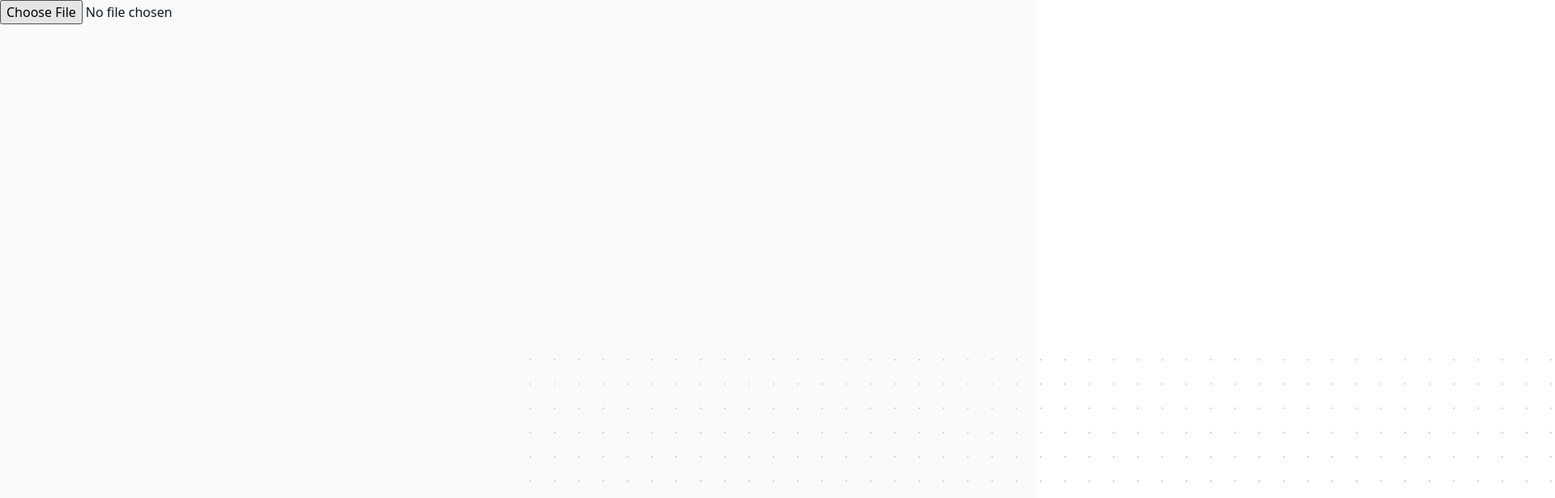
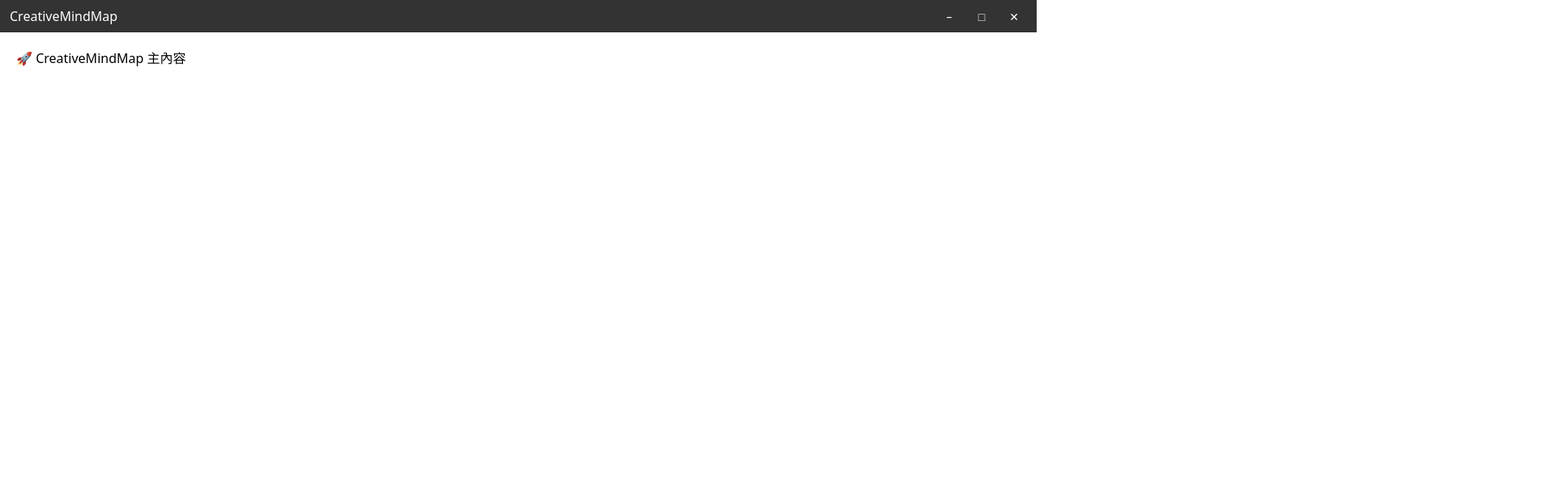
Before and after one commit to fred-lede/CreativeMindMap, a React (Vite) app: page / in a window 1280 px wide. Shown: the top 616 px of the page at 81% size, 1920 px wide, since content can reach past the window. Built offline with nearby package versions, Linux system fonts and the light colour scheme.

Commit message:
Initial clean commit

```diff
--- a/src/App.jsx
+++ b/src/App.jsx
@@ -4,6 +4,9 @@ import {
   Download, Upload, RotateCcw, RotateCw, FileJson, Save, Eraser, Edit2, Move, Settings, RefreshCw, CheckCircle, AlertCircle, Lightbulb, Target, Sparkles, Link2, Info,
   Sidebar as SidebarIcon, Plus, FileText, FolderOpen, MoreVertical, Layout, Check, AlertTriangle, Globe, Search, BrainCircuit, Lock, Circle, Square, MousePointer2, HelpCircle, Focus, LayoutGrid, Maximize, ScrollText, Palette, ExternalLink, Grid3X3
 } from 'lucide-react';
+
+import TitleBar from "./components/TitleBar";
+
 
 // --- 配置與全局樣式 ---
 const THEMES = {
@@ -221,6 +224,13 @@ const hexToRgb = (hex) => {
 };
 
 export default function App() {
+  return (
+    <div style={{ height: "100vh" }}>
+      <TitleBar />
+      <div style={{ padding: 20 }}>🚀 CreativeMindMap 主內容</div>
+    </div>
+  );
+
   // --- 1. 讀取版本號 ---
   const appVersion = import.meta.env.VITE_APP_VERSION;
   const appAuthor = import.meta.env.VITE_APP_AUTHOR; // 👈 新增這行
--- /dev/null
+++ b/src/components/TitleBar.jsx
@@ -0,0 +1,20 @@
+import "./titlebar.css";
+
+export default function TitleBar() {
+  return (
+    <div className="titlebar">
+      <div className="title">CreativeMindMap</div>
+      <div className="window-controls">
+        <button className="minimize" onClick={() => window.electronAPI.minimize()}>
+          &#x2013;
+        </button>
+        <button className="maximize" onClick={() => window.electronAPI.maximize()}>
+          &#x25A1;
+        </button>
+        <button className="close" onClick={() => window.electronAPI.close()}>
+          &#x2715;
+        </button>
+      </div>
+    </div>
+  );
+}
--- /dev/null
+++ b/src/components/titlebar.css
@@ -0,0 +1,35 @@
+.titlebar {
+  height: 40px;
+  display: flex;
+  align-items: center;
+  justify-content: space-between;
+  padding: 0 12px;
+  background: rgba(0, 0, 0, 0.8);
+  color: white;
+  -webkit-app-region: drag; /* 可拖曳 */
+  user-select: none;
+}
+
+.window-controls {
+  display: flex;
+  gap: 8px;
+  -webkit-app-region: no-drag; /* 按鈕不可拖曳 */
+}
+
+button {
+  width: 32px;
+  height: 24px;
+  border: none;
+  background: transparent;
+  color: white;
+  font-size: 14px;
+  cursor: pointer;
+}
+
+button:hover {
+  background: rgba(255, 255, 255, 0.2);
+}
+
+button.close:hover {
+  background: red;
+}
```
Also changed, not shown: electron/main.cjs (+37 -21 lines), 1 other file (tests, documents, lock files or other folders).
